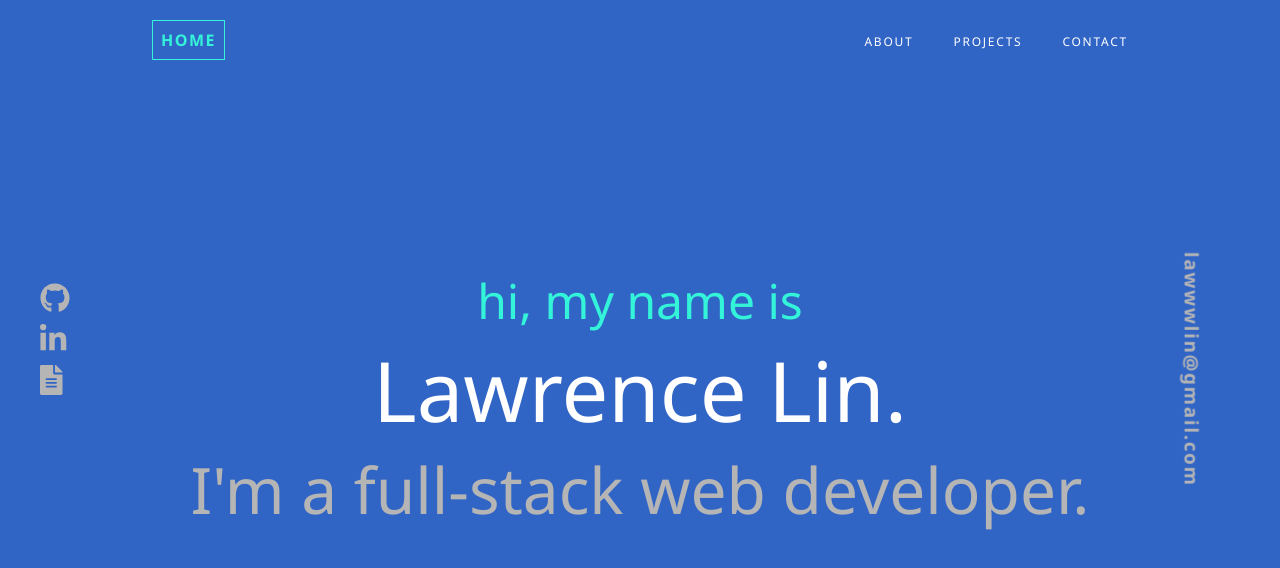
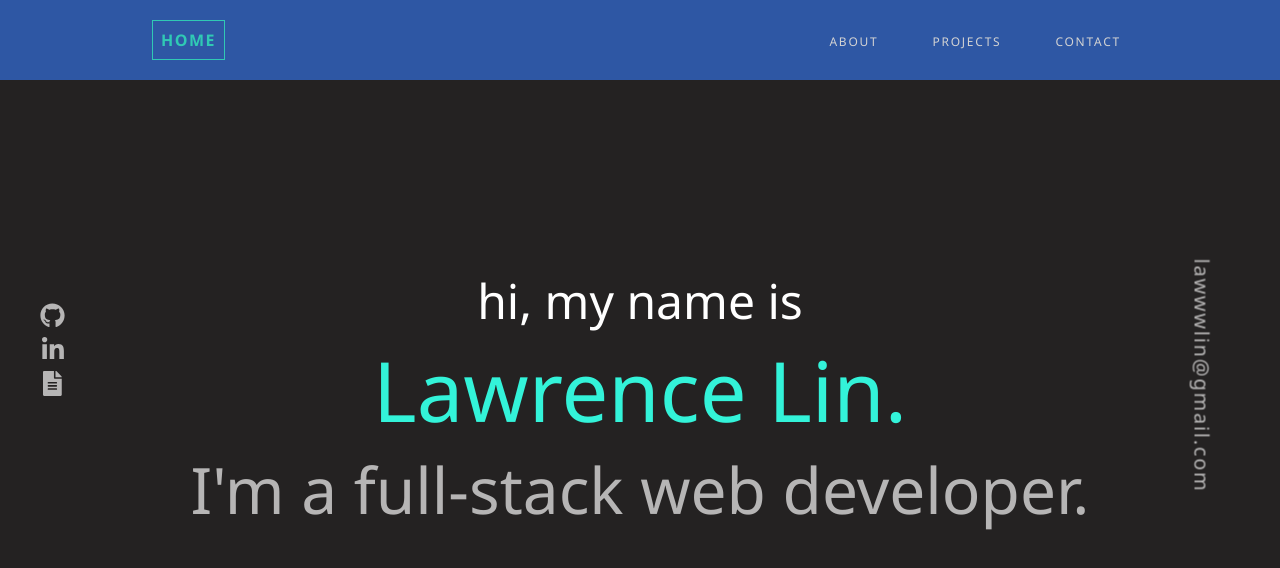
Before and after one commit to lawwwlin/portfolio, a Gatsby site: page / in a window 1280 px wide. Built offline with nearby package versions, Linux system fonts and the light colour scheme; Gatsby itself is replaced by a stand-in of ours.

Commit message:
style changes

```diff
--- a/src/components/banner.js
+++ b/src/components/banner.js
@@ -21,7 +21,7 @@ const Banner = () => {
           <div className='text-about'>I'm a full-stack web developer.</div>
         </div>
       </div>
-      <div className='fixed-email'><a href='https://google.ca' target='blank'><h3>lawwwlin@gmail.com</h3></a></div>
+      <div className='fixed-email'><a href='https://google.ca' target='blank'>lawwwlin@gmail.com</a></div>
     </div>
   );
 };
--- a/src/styles/styles.scss
+++ b/src/styles/styles.scss
@@ -43,6 +43,7 @@ header {
   top: 0px;
   z-index: 10;
   background-color: rgb(49, 101, 197);
+  opacity: 80%;
   .inner-header {
     display: flex;
     align-items: center;
@@ -57,13 +58,15 @@ header {
         letter-spacing: 1.5px;
         color: rgb(51, 243, 217);
         &:hover {
-          background-color: rgb(46, 96, 189);
+          background-color: rgb(36, 85, 175);
         }
       }
     }
     .navigation {
       nav {
         a {
+          padding: 0.5em;
+          border: 0.5px solid transparent;
           margin: 0 20px;
           text-decoration: none;
           letter-spacing: 1.75px;
@@ -76,6 +79,9 @@ header {
           &:hover {
             color: rgb(51, 243, 217);
           }
+          &:active {
+            border: 0.5px solid rgb(51, 243, 217);
+          }
         }
       }
     };
@@ -86,7 +92,7 @@ header {
 .banner {
   display: flex;
   align-items: center;
-  background-color: rgb(49, 101, 197);
+  background-color: rgb(36, 34, 34);
   position: relative;
   height: 100vh;
   .main-text {
@@ -99,11 +105,11 @@ header {
     text-align: center;
     z-index: 8;
     .text-intro {
-      color: rgb(51, 243, 217);
+      color: white;
       font-size: 3rem;
     }
     .text-name {
-      color: white;
+      color: rgb(51, 243, 217);
       font-size: 5.2rem;
     }
     .text-about {
@@ -124,33 +130,51 @@ header {
     position: fixed;
     display: flex;
     flex-direction: column;
-    font-size: 30px;
+    font-size: 25px;
+    text-align: center;
     bottom: 50%;
     left: 40px;
     z-index: 10;
+    a {
+      text-decoration: none;
+      letter-spacing: 1.75px;
+      color: rgb(182, 181, 181);
+      &:hover {
+        color: rgb(51, 243, 217);
+        transform: translateY(-5px);
+      }
+    }
     @media(max-width:976px) {
       display: none;
     }
   }
   .fixed-email {
     position: fixed;
+    padding: 0.5em;
     bottom: 50%;
-    right: -30px;
+    right: -50px;
+    color: rgb(182, 181, 181);
+    border: 0.5px solid transparent;
+    font-size: 20px;
+    letter-spacing: 1.75px;
     transform: rotate(90deg);
-    font-weight: 500;
-    text-transform: lowercase;
     z-index: 10;
+    &:hover {
+      color: rgb(51, 243, 217);
+      transform: rotate(90deg) translateX(-5px);
+    }
+    &:active {
+      border: 0.5px solid rgb(51, 243, 217);
+    }
+    a {
+      text-decoration: none;
+      color: rgb(182, 181, 181);
+      &:hover {
+        color: rgb(51, 243, 217);
+      }
+    }
     @media(max-width:976px) {
       display: none;
     }
   }
-  a {
-    text-decoration: none;
-    letter-spacing: 1.75px;
-    color: rgb(182, 181, 181);
-    &:hover {
-      color: rgb(51, 243, 217);
-      transform: translateY(-5px);
-    }
-  }
 }
```
